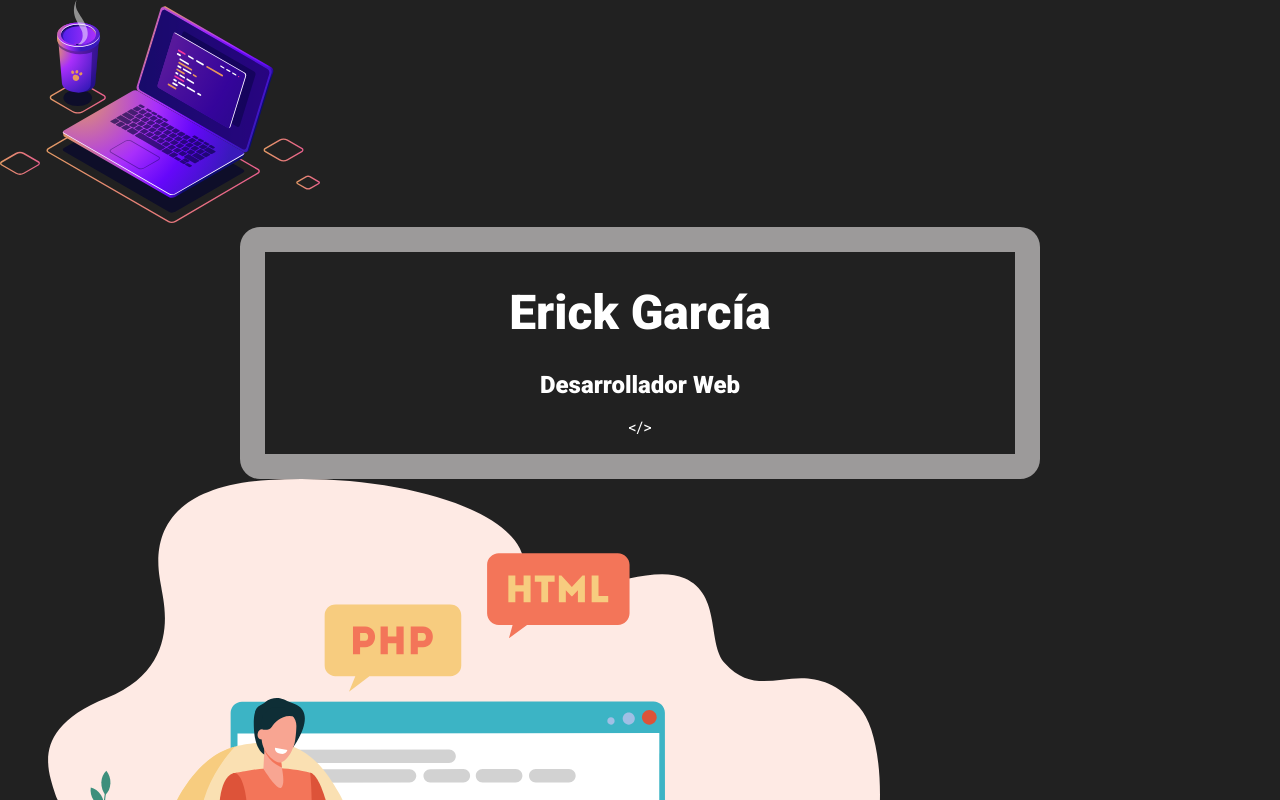
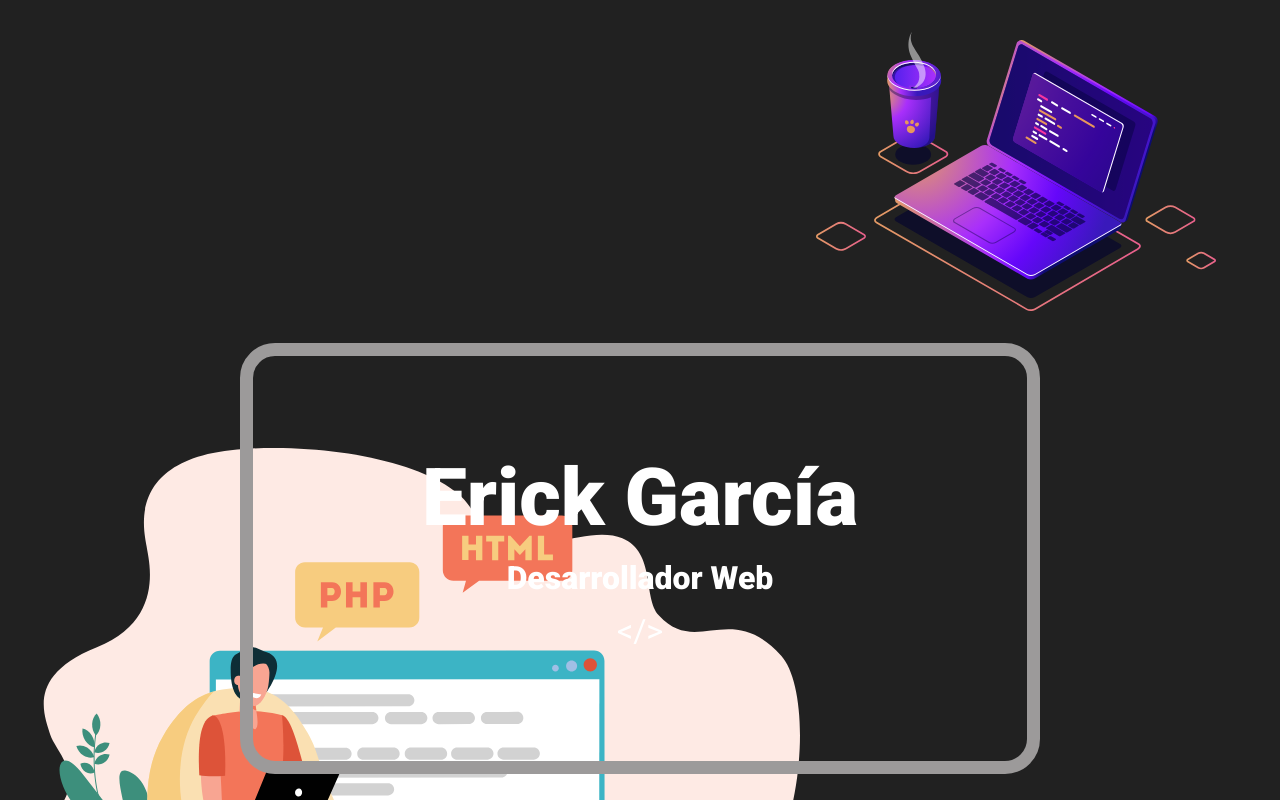
Before and after one commit to FTH-EGC/Portafolio, a React (Create React App) app: page / in a window 1280 px wide. Shown: the top 800 px of the page. Built offline with nearby package versions, Linux system fonts and the light colour scheme.

Commit message:
Agregando estilos al hero

```diff
--- a/src/components/Hero.js
+++ b/src/components/Hero.js
@@ -2,39 +2,78 @@ import React from 'react';
 import styled from '@emotion/styled';
 import {imagenes} from '../assets/imagenes';
 
+const ContenidoHero = styled.div`
+    max-height: 100vh;
+`;
 
+const ContenedorImagenHero = styled.div`
 
-const ImagenHero1 = styled.img`
-    width: 20rem;
+    display: flex;
+    justify-content: flex-end;
+    margin-top: 2rem;
 
 `;
 
-
-const ContenidoHero = styled.div`
-
-    display: grid;
+const ImagenHero1 = styled.img`
+    width: 25rem;
 
 `;
 
-const Principal = styled.div`
+const ImagenHero2 = styled.img`
+    position: absolute;
+    width: 20rem;
+    top: 37rem;
+    transition: all .4s ease-in-out;
 
-    border: 25px solid #9C9A9A;
-    color: #ffffff;
-    text-align: center;
-    border-radius: 20px;
-    max-width: 800px;
-    margin: 0 auto;
-    h1{
-        font-size: 3rem;
+    @media (min-width: 768px){
+        margin: 0;
+        top: 28rem;
+        width: 50rem;
     }
-`;
-
-const ImagenHero2 = styled.img`
-
-    width: 55rem;
 
 `;
 
+const ContenidoPrincipal = styled.div`
+
+    color: #ffffff;
+    border: 13px solid #9C9A9A;
+    border-radius: 35px;
+    padding: 3rem 1rem;
+    position: relative;
+    max-width: 800px;
+    margin: 0 auto;
+    margin-top: 2rem;
+    position: relative;
+    z-index: 1;
+    transition: all .4s ease-in-out;
+    h1{
+        font-size: 3rem;
+        text-align: center;
+        margin: 1rem 0;
+    }
+    h2{
+        font-size: 1.5rem;
+        text-align:center;
+        margin: .5rem;
+    }
+    p{
+        font-size: 2rem;
+        text-align: center;
+        margin: 1rem 0;
+    }
+    @media (min-width: 768px){
+        padding: 5rem 1rem;
+        h1{
+            font-size: 5rem;
+        }
+        h2{
+            font-size: 2rem;
+        }
+        p{
+            margin-bottom: 2rem;
+        }
+    }
+`;
 
 const texto = '</>';
 
@@ -42,21 +81,20 @@ const texto = '</>';
 const Hero = () => {
     return (
         <ContenidoHero>
-            <div>
-                <ImagenHero1 src={imagenes.imgHero} alt=""/>
+
+            <div className="contenedor-imagenes">
+                <ContenedorImagenHero>
+                    <ImagenHero1 src={imagenes.imgHero} alt=""/>
+                </ContenedorImagenHero>
+
+                <ContenidoPrincipal>
+                    <h1>Erick García</h1>
+                    <h2>Desarrollador Web</h2>
+                    <p>{texto}</p>
+                </ContenidoPrincipal>
             </div>
 
-            <div className="contenedor">
-                <Principal>
-                    <h1>Erick García</h1>
-                    <h2>Desarrollador Web</h2>
-                    <p> {texto} </p>
-                </Principal>
-            </div>
-
-            <div>
             <ImagenHero2 src={imagenes.imgHer2} alt=""/>
-            </div>
 
         </ContenidoHero>
 
--- a/src/index.css
+++ b/src/index.css
@@ -10,8 +10,12 @@ body{
   background-color: #212121;
 }
 
-.contenedor{
-  width: 95%;
-  max-width: 1100px;
+img{
+  max-width: 100%;
+}
+
+.contenedor-imagenes{
+  width: 90%;
+  max-width: 1600px;
   margin: 0 auto;
 }
```
Also changed, not shown: 1 other file (tests, documents, lock files or other folders).
